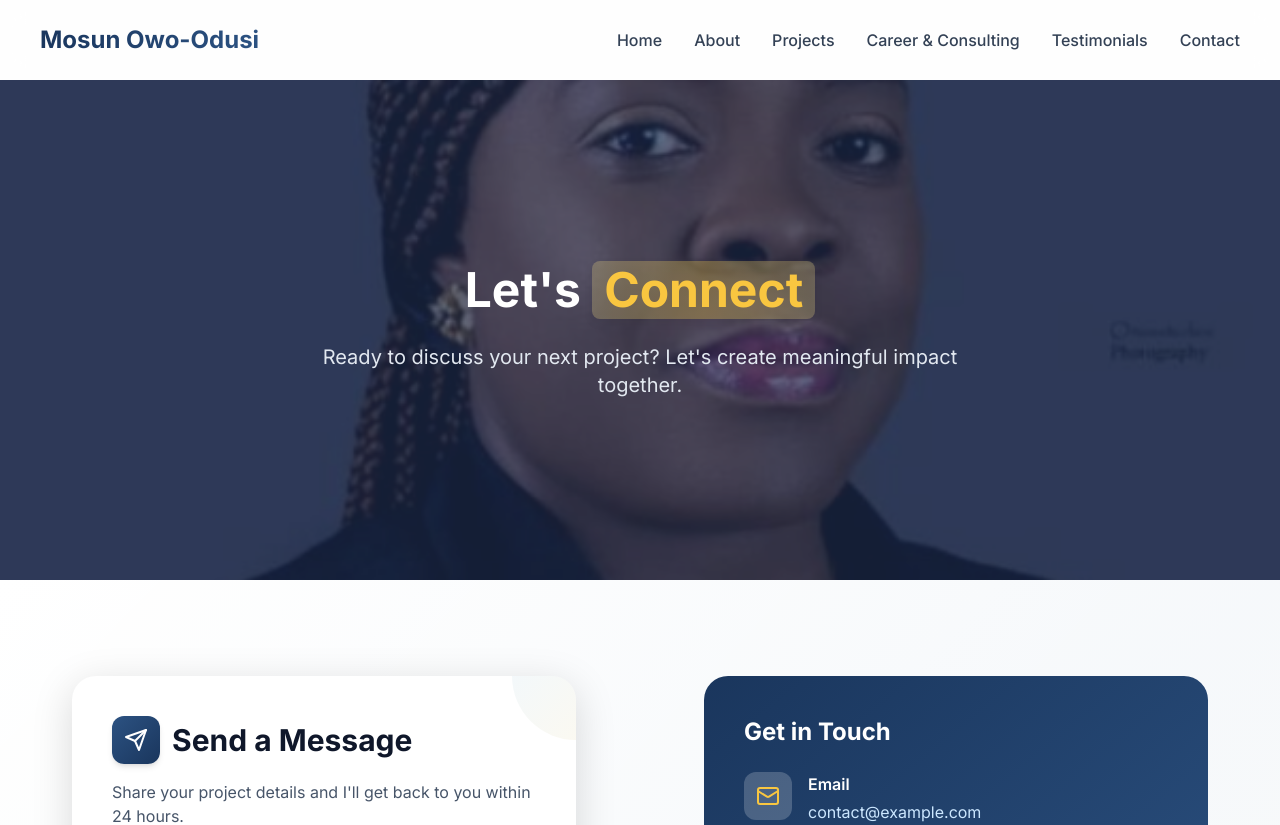
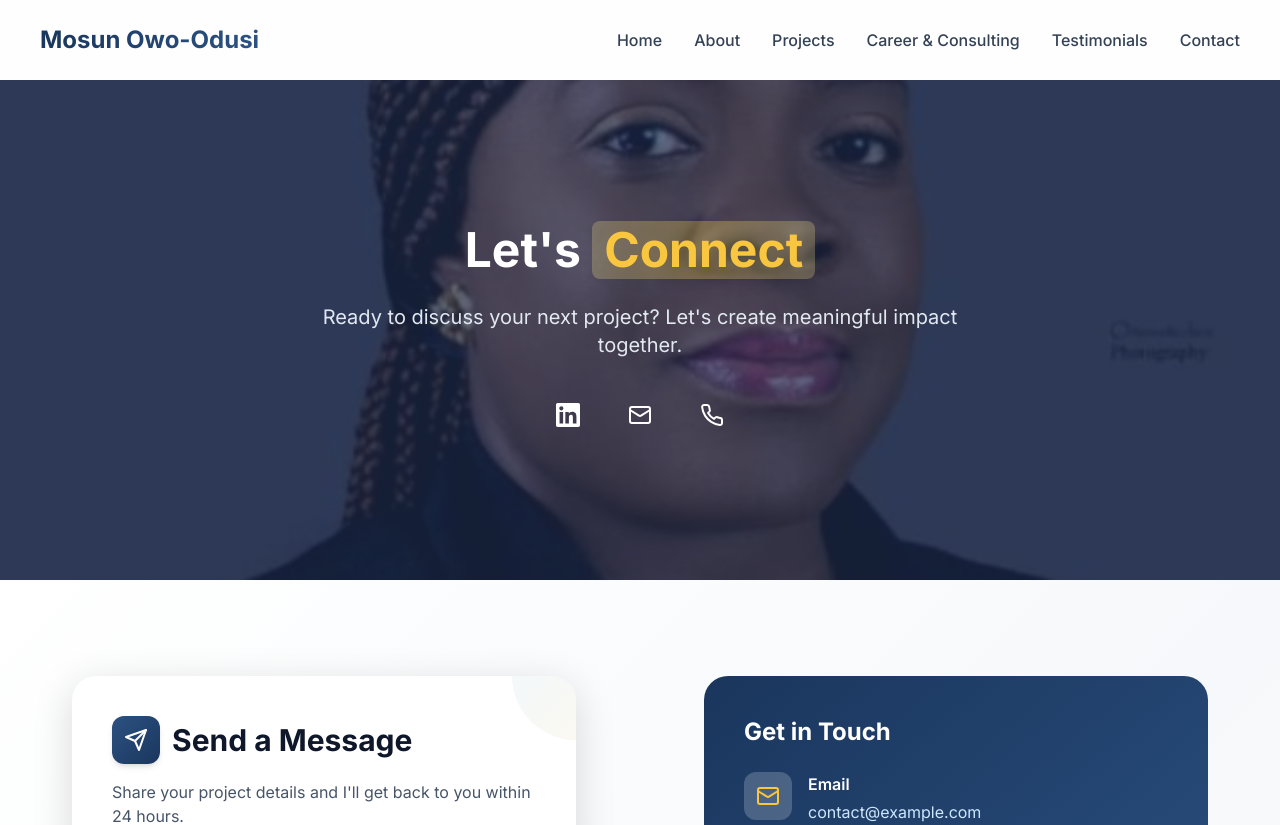
Before and after one commit to Paulkelvin/Mosun-Owo-Odusi, a Next.js app: page /contact in a window 1280 px wide. Shown: the top 825 px of the page. Built offline with nearby package versions, Linux system fonts and the light colour scheme.

Commit message:
Add testimonials hero banner and enhance contact page with social links

```diff
--- a/app/contact/page.tsx
+++ b/app/contact/page.tsx
@@ -37,9 +37,35 @@ export default function Contact() {
             <h1 className="text-4xl lg:text-5xl font-bold text-white mb-6">
               Let&apos;s <HighlightText highlightColor="gold"><span className="text-gold-300">Connect</span></HighlightText>
             </h1>
-            <p className="text-xl text-slate-200 max-w-2xl mx-auto">
+            <p className="text-xl text-slate-200 max-w-2xl mx-auto mb-8">
               Ready to discuss your next project? Let&apos;s create meaningful impact together.
             </p>
+
+            {/* Social Media Links */}
+            <div className="flex justify-center space-x-6">
+              <a
+                href="https://linkedin.com/in/mosun-owo-odusi"
+                target="_blank"
+                rel="noopener noreferrer"
+                className="text-white hover:text-gold-300 transition-colors p-3 rounded-full hover:bg-white/10"
+              >
+                <svg className="w-6 h-6" fill="currentColor" viewBox="0 0 24 24">
+                  <path d="M20.447 20.452h-3.554v-5.569c0-1.328-.027-3.037-1.852-3.037-1.853 0-2.136 1.445-2.136 2.939v5.667H9.351V9h3.414v1.561h.046c.477-.9 1.637-1.85 3.37-1.85 3.601 0 4.267 2.37 4.267 5.455v6.286zM5.337 7.433c-1.144 0-2.063-.926-2.063-2.065 0-1.138.92-2.063 2.063-2.063 1.14 0 2.064.925 2.064 2.063 0 1.139-.925 2.065-2.064 2.065zm1.782 13.019H3.555V9h3.564v11.452zM22.225 0H1.771C.792 0 0 .774 0 1.729v20.542C0 23.227.792 24 1.771 24h20.451C23.2 24 24 23.227 24 22.271V1.729C24 .774 23.2 0 22.222 0h.003z"/>
+                </svg>
+              </a>
+              <a
+                href="mailto:mosun@example.com"
+                className="text-white hover:text-gold-300 transition-colors p-3 rounded-full hover:bg-white/10"
+              >
+                <Mail size={24} />
+              </a>
+              <a
+                href="tel:+2348012345678"
+                className="text-white hover:text-gold-300 transition-colors p-3 rounded-full hover:bg-white/10"
+              >
+                <Phone size={24} />
+              </a>
+            </div>
           </motion.div>
         </div>
       </section>
@@ -195,7 +221,7 @@ export default function Contact() {
                     </div>
                     <div>
                       <h4 className="font-semibold mb-1">Phone</h4>
-                      <p className="text-primary-100">+1 (555) 123-4567</p>
+                      <p className="text-primary-100">+234 801 234 5678</p>
                       <p className="text-sm text-primary-200 mt-1">Available for consultations</p>
                     </div>
                   </div>
--- a/app/testimonials/page.tsx
+++ b/app/testimonials/page.tsx
@@ -4,6 +4,7 @@ import type { Metadata } from 'next'
 import { motion } from 'framer-motion'
 import { Star, Quote, Linkedin, Twitter, Mail, Building2, Users, GraduationCap, TrendingUp, Play, Pause } from 'lucide-react'
 import HighlightText from '@/components/HighlightText'
+import Image from 'next/image'
 import { useState, useRef } from 'react'
 
 const testimonials = [
@@ -274,22 +275,42 @@ function VideoTestimonial({ testimonial, index }: { testimonial: any, index: num
 export default function Testimonials() {
   return (
     <div className="min-h-screen pt-20">
-      {/* Hero Section */}
-      <section className="section-padding bg-gradient-to-br from-white via-primary-50/20 to-gold-50/10">
-        <div className="container-custom">
+      {/* Hero Section with Banner */}
+      <section className="relative h-96 lg:h-[500px] overflow-hidden">
+        {/* Background Image */}
+        <div className="absolute inset-0">
+          <Image
+            src="/testimonial-banner.png"
+            alt="Client Testimonials - Mosun Owo-Odusi"
+            fill
+            className="object-cover object-center"
+            priority
+          />
+          {/* Optional overlay if needed for text readability */}
+          <div className="absolute inset-0 bg-black/20" />
+        </div>
+
+        {/* Hero Content Overlay */}
+        <div className="relative z-10 flex items-center justify-center h-full px-6">
           <motion.div
             initial={{ opacity: 0, y: 30 }}
             animate={{ opacity: 1, y: 0 }}
             transition={{ duration: 0.8 }}
-            className="text-center mb-16"
+            className="text-center max-w-4xl"
           >
-            <h1 className="text-4xl lg:text-5xl font-bold text-slate-900 mb-6">
-              Client <HighlightText highlightColor="gold"><span className="gradient-text">Testimonials</span></HighlightText>
+            <h1 className="text-4xl lg:text-5xl font-bold text-white mb-6">
+              Client <HighlightText highlightColor="gold"><span className="text-gold-300">Testimonials</span></HighlightText>
             </h1>
-            <p className="text-xl text-slate-600 max-w-3xl mx-auto">
+            <p className="text-xl text-slate-200 max-w-3xl mx-auto">
               Discover what colleagues, clients, and partners say about working together to create meaningful impact
             </p>
           </motion.div>
+        </div>
+      </section>
+
+      {/* Main Content Section */}
+      <section className="section-padding bg-gradient-to-br from-white via-primary-50/20 to-gold-50/10">
+        <div className="container-custom">
 
           {/* Testimonials Grid */}
           <div className="grid lg:grid-cols-2 gap-8 max-w-7xl mx-auto">
```
Also changed, not shown: testimonial-banner.png (added).
